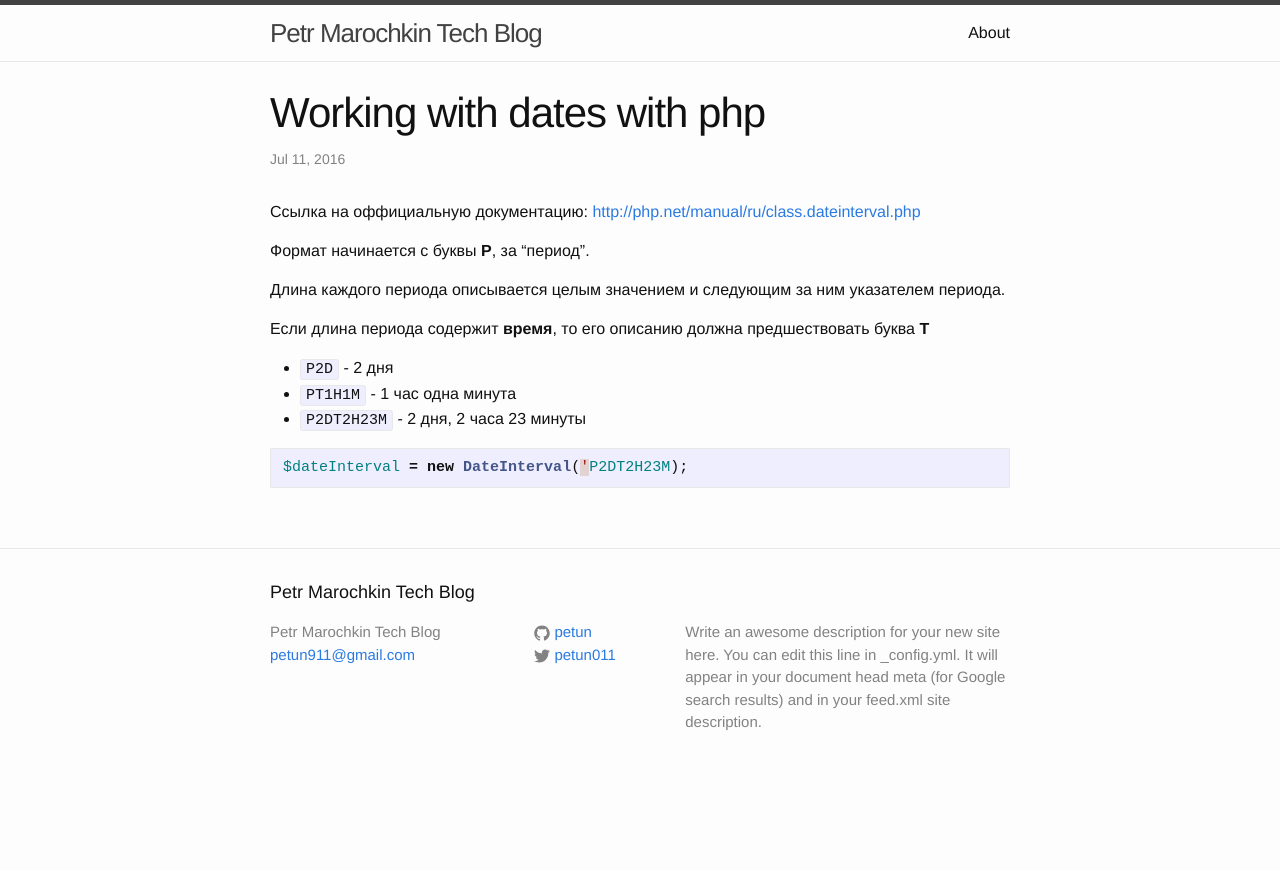
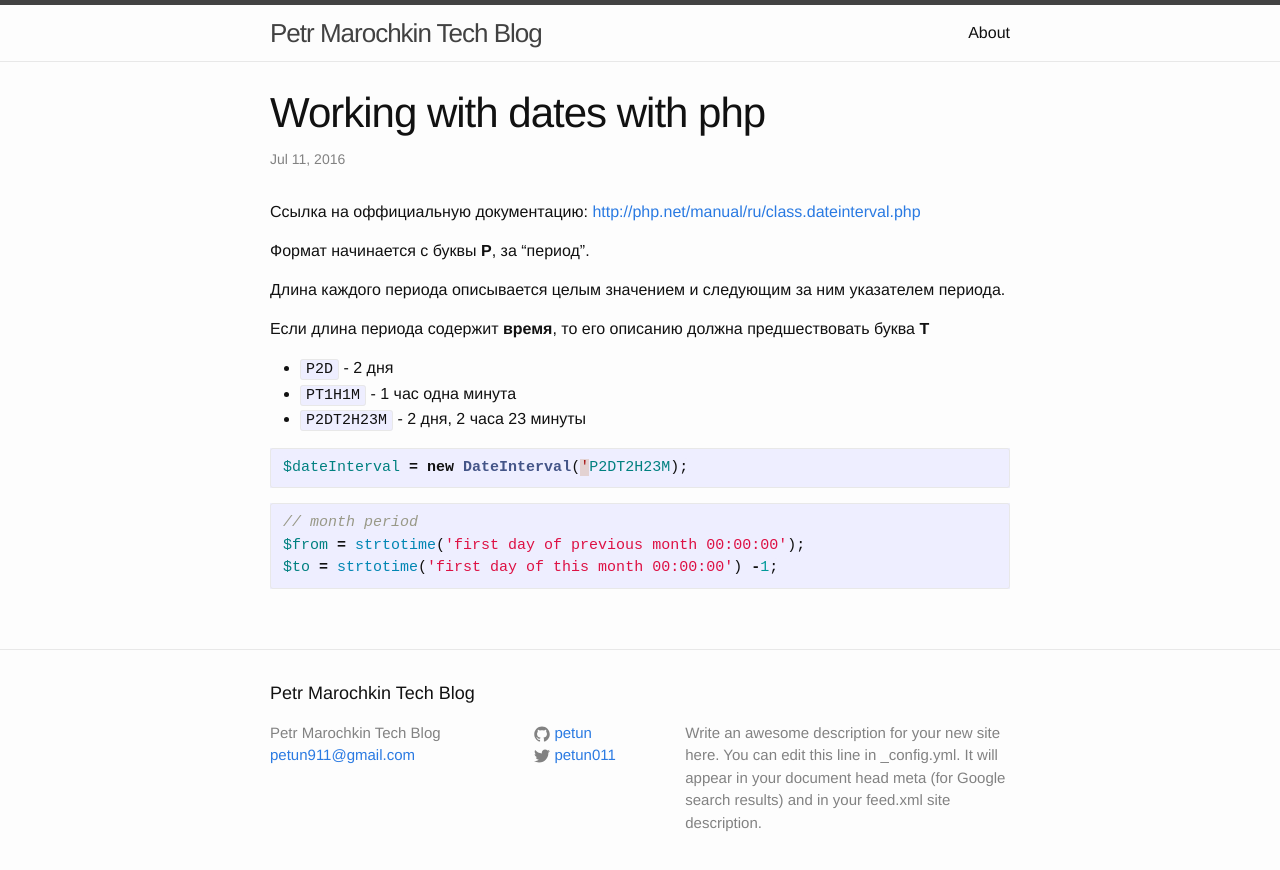
Before and after one commit to petun/petun.github.io, a Jekyll site: the page built from _posts/2016-07-11-working-with-dates.markdown, in a window 1280 px wide. Shown: the top 870 px of the page. Built offline with Jekyll 4.4.1, drawn with Linux system fonts in a browser that asks for light colours.

Commit message:
Update 2016-07-11-working-with-dates.markdown

````diff
--- a/_posts/2016-07-11-working-with-dates.markdown
+++ b/_posts/2016-07-11-working-with-dates.markdown
@@ -23,3 +23,10 @@ $dateInterval = new DateInterval('P2DT2H23M);
 ```
 
 [http://php.net/manual/ru/class.dateinterval.php]: http://php.net/manual/ru/class.dateinterval.php
+
+
+```php
+// month period
+$from = strtotime('first day of previous month 00:00:00');
+$to = strtotime('first day of this month 00:00:00') -1;
+```
````
